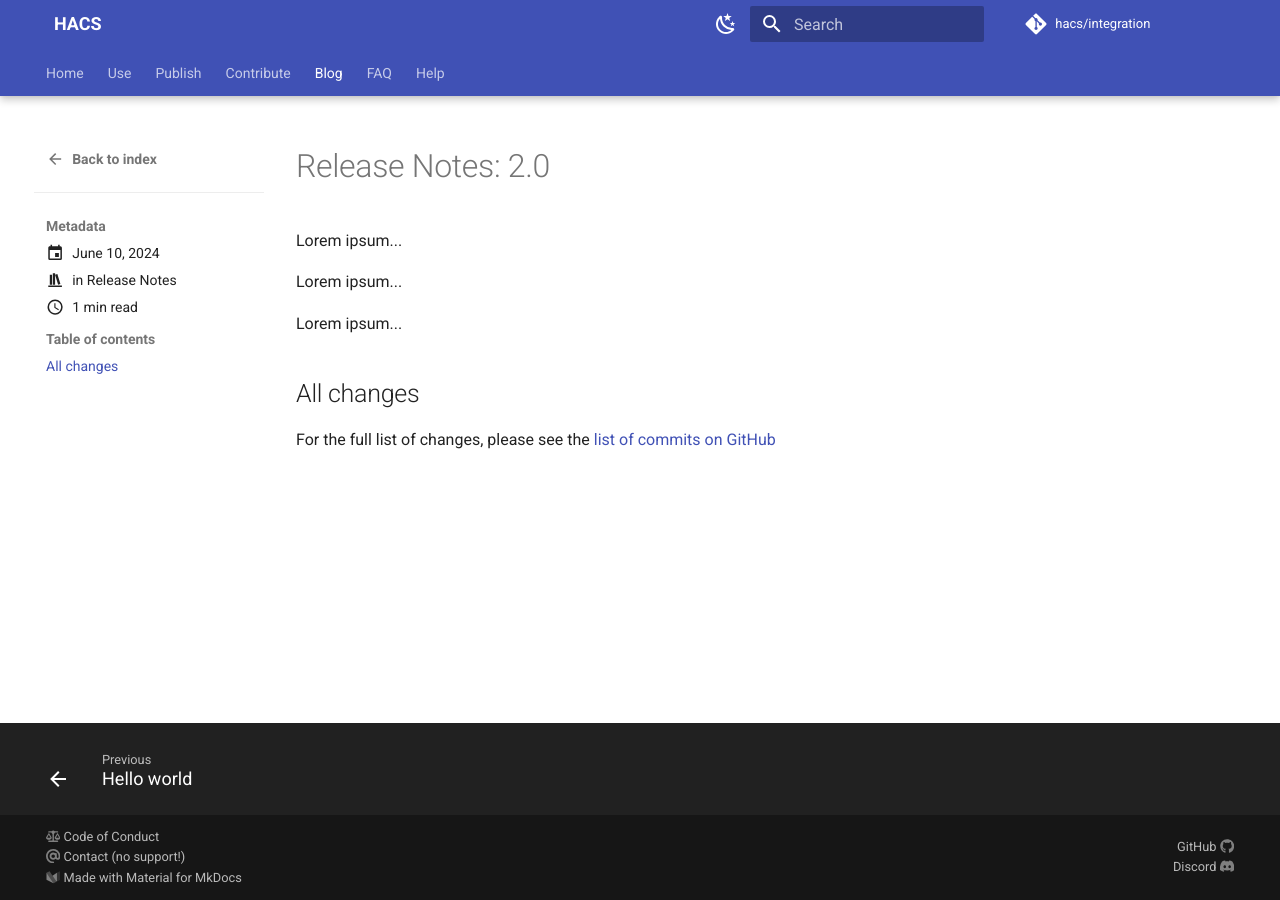
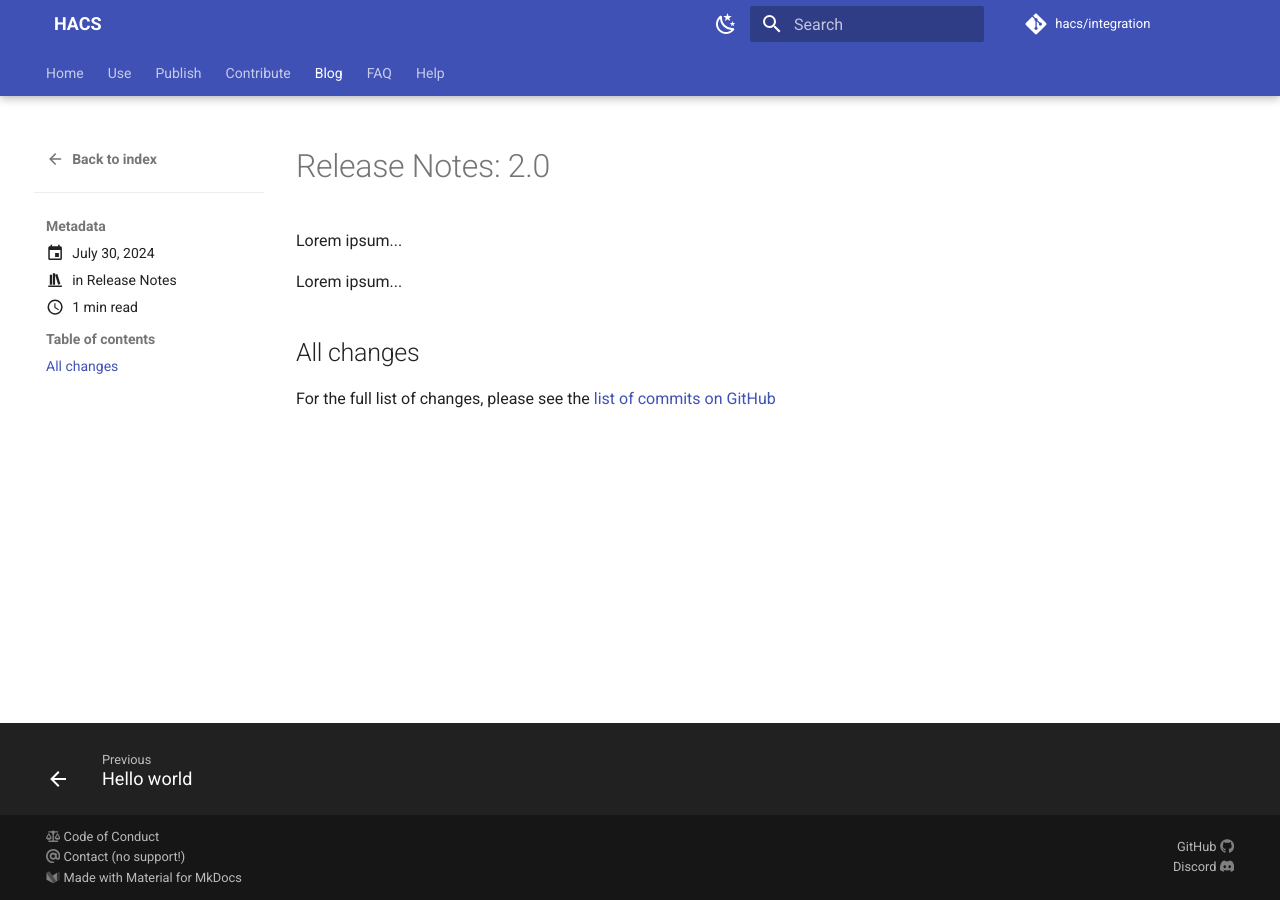
Before and after one commit to hacs/documentation, an MkDocs documentation site: the page built from source/blog/posts/2024/release-notes-2.0.md, in a window 1280 px wide. Built offline with MkDocs 1.6.1 and Material for MkDocs 9.7.7, drawn with Linux system fonts in a browser that asks for light colours; plug-ins that fetch from the network failed and are left out; comment, search, counter and statistics services are not loaded; part of the change alters nothing that is shown.

Commit message:
Note down stuff

```diff
--- a/source/blog/posts/2024/release-notes-2.0.md
+++ b/source/blog/posts/2024/release-notes-2.0.md
@@ -2,7 +2,7 @@
 title: "Release Notes: 2.0"
 description: >
   Release notes for HACS 2.0
-date: 2024-06-10
+date: 2024-07-30
 categories:
   - Release Notes
 ---
@@ -10,7 +10,28 @@ Lorem ipsum...
 
 <!-- more -->
 
-Lorem ipsum...
+<!--
+Previously hidden by experimental:
+- Update entity
+- New Frontend
+- Repair issues for pending restart
+- New data handling with cloudflare
+  - Less API usage
+- Removal of template rendering
+- New template type
+- Things are now "type" instead of "category"
+- Frontend stuff are now "dashboard" instead of "lovelace"
+- Simpler and more robust download handling
+- No /hacsfiles/ for themes
+- info.md no longer used
+
+Not yet:
+- Removed netdaemon
+- Removed version and beta selector in redownload dialog
+- Added "beta" switch entity
+
+
+-->
 
 Lorem ipsum...
 
```
